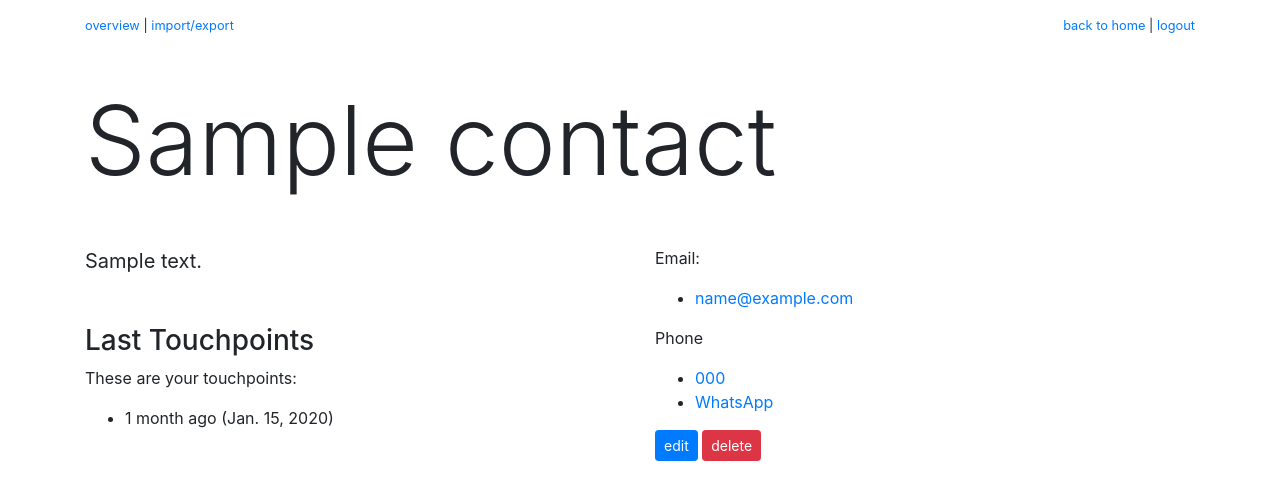
After one commit to lorey/personal-crm, a Django app: page /app/contacts/1 in a window 1280 px wide. The commit adds this page. Shown: the top 500 px of the page. Run offline with Django 3.2, Linux system fonts and the light colour scheme; tables that the repository leaves empty hold one stand-in row (values such as "Sample post"); some libraries are stand-ins or nearby versions.

Commit message:
Add CRUD for contacts

```diff
--- a/networking/settings.py
+++ b/networking/settings.py
@@ -38,6 +38,8 @@ INSTALLED_APPS = [
     "django.contrib.messages",
     "django.contrib.staticfiles",
     "django.contrib.sites",  # required by allauth
+    # addons
+    "crispy_forms",
     # apps
     # has to be included before allauth to make templates work
     # otherwise base.html is set by allauth(?)
@@ -131,3 +133,5 @@ SITE_ID = 1
 
 # set redirect after successful login
 LOGIN_REDIRECT_URL = "networking_web:index"
+
+CRISPY_TEMPLATE_PACK = "bootstrap4"
--- a/networking_base/models.py
+++ b/networking_base/models.py
@@ -7,15 +7,15 @@ from pytz import UTC
 
 class Contact(models.Model):
     name = models.CharField(max_length=50)
-    description = models.TextField()
     frequency_in_days = models.IntegerField()
     user = models.ForeignKey(User, models.CASCADE)
 
     # contact details
+    description = models.TextField(null=True, blank=True)
     email = models.CharField(max_length=100, null=True, blank=True)
     linkedin_url = models.CharField(max_length=100, null=True, blank=True)
     twitter_username = models.CharField(max_length=50, null=True, blank=True)
-    phone_number = models.TextField(max_length=50, null=True, blank=True)
+    phone_number = models.CharField(max_length=50, null=True, blank=True)
 
     def get_last_touchpoint(self):
         sorted_by_last = sorted(self.touchpoint_set.all(), key=lambda t: t.when, reverse=True)
--- /dev/null
+++ b/networking_web/templates/web/contact_detail.html
@@ -0,0 +1,54 @@
+{% extends './layouts/2-columns.html' %}
+
+{% block title %}{{ contact.name }}{% endblock %}
+
+{% block heading %}{{ contact.name }}{% endblock %}
+
+{% block left %}
+    <blockquote class="blockquote">
+        {{ contact.description|default:'No description' }}
+    </blockquote>
+
+    <h3 class="mt-5">Last Touchpoints</h3>
+    {% if contact.touchpoint_set.all %}
+        <p>These are your touchpoints:</p>
+        <ul>
+            {% for touchpoint in contact.touchpoint_set.all %}
+                <li>
+                    {{ touchpoint.when|timesince }} ago
+                    ({{ touchpoint.when|date }})
+                </li>
+            {% endfor %}
+        </ul>
+    {% else %}
+        <p>You haven't been in touch so far.</p>
+    {% endif %}
+{% endblock %}
+
+{% block right %}
+    {% if contact.email %}
+    <p>Email:</p>
+    <ul>
+        <li>
+            <a href="mailto:{{ contact.email }}">{{ contact.email }}</a>
+        </li>
+    </ul>
+    {% endif %}
+
+    {% if contact.phone_number %}
+    <p>Phone</p>
+    <ul>
+        <li>
+            <a href="tel:{{ contact.phone_number }}">{{ contact.phone_number }}</a>
+        </li>
+        <li>
+            <a href="https://wa.me/{{ contact.phone_number|urlencode }}?text={{ 'Hallo' }}" target="_blank">WhatsApp</a>
+        </li>
+    </ul>
+    {% endif %}
+
+    <p>
+        <a class="btn btn-primary btn-sm" href="{% url "networking_web:contact-update" contact.id %}">edit</a>
+        <a class="btn btn-danger btn-sm" href="{% url "networking_web:contact-delete" contact.id %}">delete</a>
+    </p>
+{% endblock %}
--- /dev/null
+++ b/networking_web/templates/web/layouts/2-columns.html
@@ -0,0 +1,15 @@
+{% extends '../_base.html' %}
+
+{% block title %}Keep in touch: Home{% endblock %}
+
+{% block content %}
+<h1 class="display-1 mt-5 mb-5">{% block heading %}{% endblock %}</h1>
+<div class="row">
+    <div class="col-md-5">
+        {% block left %}{% endblock %}
+    </div>
+    <div class="offset-1 col-md-5">
+        {% block right %}{% endblock %}
+    </div>
+</div>
+{% endblock %}
--- a/networking_web/urls.py
+++ b/networking_web/urls.py
@@ -7,6 +7,10 @@ app_name = "networking_web"
 urlpatterns = [
     path("", views.index, name="index"),
     path("settings", views.settings, name="settings"),
+    path("contacts/create", views.ContactCreateView.as_view(), name="contact-create"),
+    path("contacts/<int:pk>", views.ContactDetailView.as_view(), name="contact-view"),
+    path("contacts/<int:pk>/edit", views.ContactUpdateView.as_view(), name="contact-update"),
+    path("contacts/<int:pk>/delete", views.ContactDeleteView.as_view(), name="contact-delete"),
     path("contacts/<int:contact_id>/add-touchpoint", views.add_touchpoint, name="add-touchpoint"),
     path(
         "contacts/<int:contact_id>/change-frequency/<str:method>",
--- a/networking_web/views.py
+++ b/networking_web/views.py
@@ -3,10 +3,60 @@ from datetime import datetime
 from django.contrib.auth.decorators import login_required
 from django.http import HttpResponseRedirect
 from django.shortcuts import render, redirect
+from django.urls import reverse
+from django.views.generic import DetailView, UpdateView, CreateView, DeleteView
 from pytz import UTC
 
 from networking_base.models import Contact, Touchpoint
 from networking_base.views import create_contacts_from_file_handle
+
+CONTACT_FIELDS_DEFAULT = [
+    "name",
+    "frequency_in_days",
+    "description",
+    "email",
+    "linkedin_url",
+    "twitter_username",
+    "phone_number",
+]
+
+
+class ContactDetailView(DetailView):
+    model = Contact
+    template_name = "web/contact_detail.html"
+
+
+class ContactUpdateView(UpdateView):
+    model = Contact
+    fields = CONTACT_FIELDS_DEFAULT
+    template_name = "web/contact_form.html"
+
+    def get_success_url(self):
+        return reverse("networking_web:contact-view", kwargs={"pk": self.object.id})
+
+
+class ContactCreateView(CreateView):
+    model = Contact
+    fields = CONTACT_FIELDS_DEFAULT
+    template_name = "web/contact_form.html"
+
+    def form_valid(self, form):
+        self.object = form.save(commit=False)
+        self.object.user_id = self.request.user.id
+        self.object.save()
+        return HttpResponseRedirect(self.get_success_url())
+
+    def get_success_url(self):
+        return reverse("networking_web:contact-view", kwargs={"pk": self.object.id})
+
+
+class ContactDeleteView(DeleteView):
+    model = Contact
+    template_name = "web/contact_confirm_delete.html"
+
+    def get_success_url(self):
+        success_url = reverse("networking_web:index")
+        return success_url
 
 
 @login_required
```
Also changed, not shown: networking_web/forms.py (added, +8 -0 lines), networking_web/templates/web/contact_confirm_delete.html (added, +16 -0 lines), networking_web/templates/web/contact_form.html (added, +18 -0 lines), networking_web/templates/web/import-csv.html (+6 -3 lines), networking_web/templates/web/index.html (+10 -12 lines), networking_web/templates/web/settings.html (+6 -4 lines), 2 other files.
